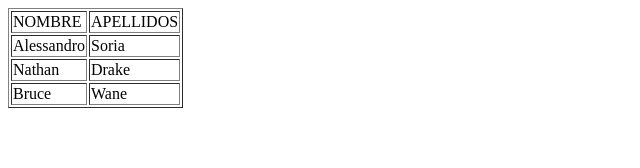
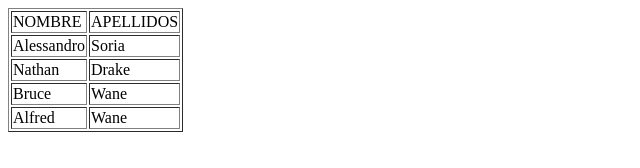
Before and after one commit to rubensq74/clase-de-github, a plain HTML site: page registro.html in a window 1280 px wide. Shown: the whole page, without its empty margins (0-640 px from the left). Drawn offline with Linux system fonts and the light colour scheme.

Commit message:
agregando nombre Alfred

```diff
--- a/registro.html
+++ b/registro.html
@@ -21,6 +21,10 @@
 			<td>Bruce</td>
 			<td>Wane</td>
 		</tr>
+		<tr>
+			<td>Alfred</td>
+			<td>Wane</td>
+		</tr>
 
 	</table>
 
```
